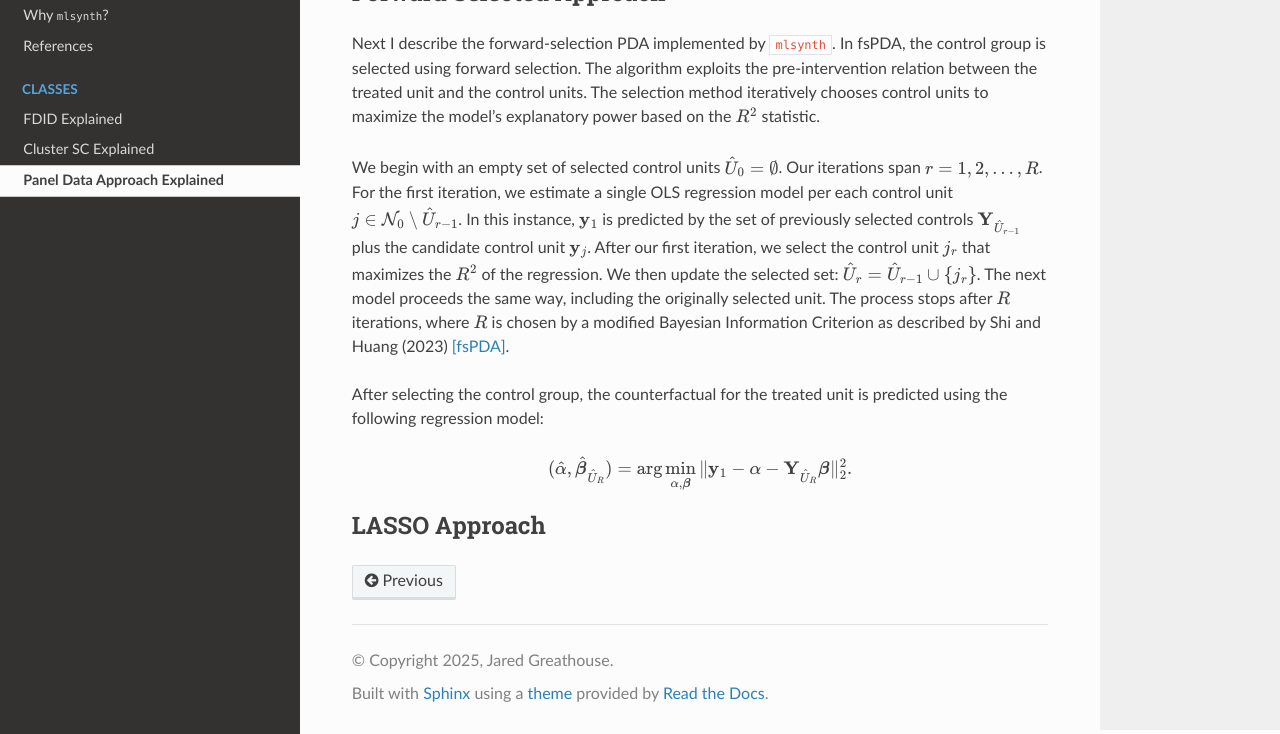
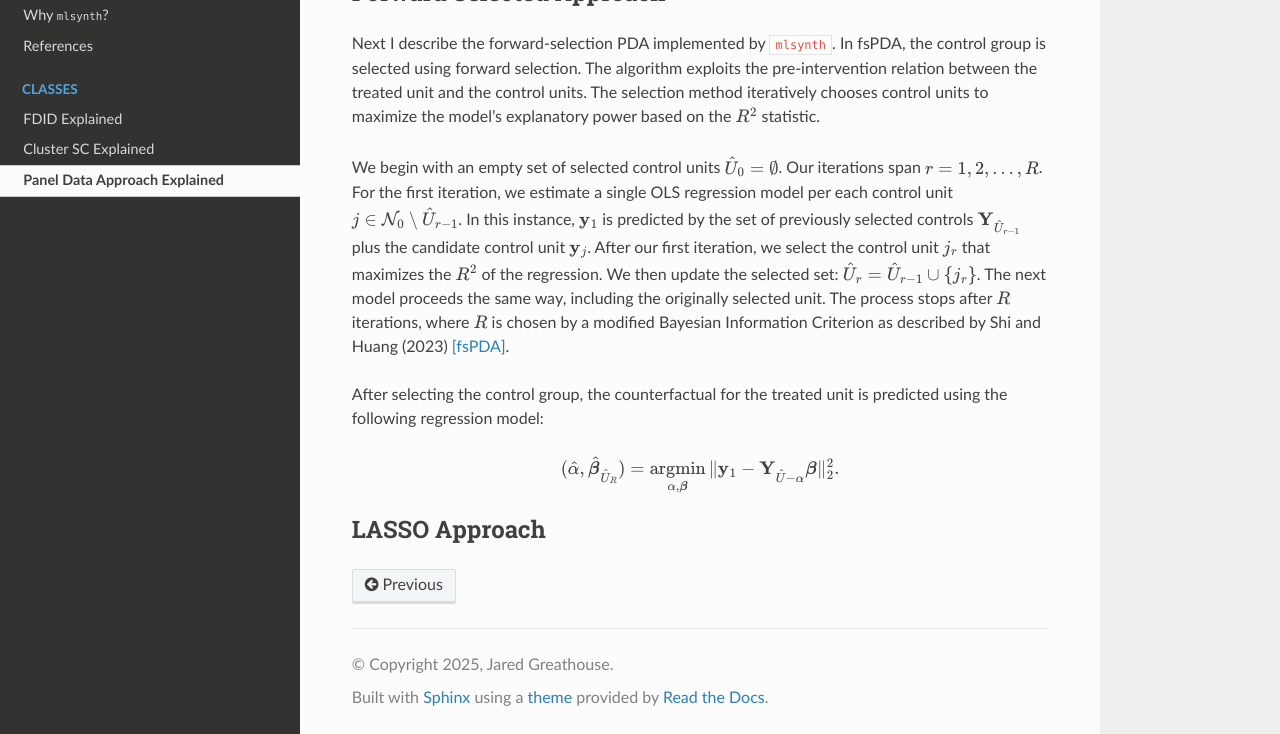
Before and after one commit to jgreathouse9/mlsynth, a Sphinx documentation site: the page built from docs/pda.rst, in a window 1280 px wide and 900 px high, scrolled down 4106 px, cut to the strip 166-900 px from the top of the window. Built offline with Sphinx 7.4.7 and the Read the Docs theme 3.1.0, drawn with Linux system fonts in a browser that asks for light colours; pages that are not in the unit, such as notebooks, are missing from menus.

Commit message:
Update pda.rst

```diff
--- a/docs/pda.rst
+++ b/docs/pda.rst
@@ -152,8 +152,8 @@ After selecting the control group, the counterfactual for the treated unit is pr
 
 .. math::
 
-    (\hat{\alpha}, \hat{\boldsymbol{\beta}}_{\hat{U}_R}) = \arg\min_{\alpha, \boldsymbol{\beta}}
-    \|\mathbf{y}_1 - \alpha - \mathbf{Y}_{\hat{U}_R} \boldsymbol{\beta}\|_2^2.
+    (\hat{\alpha}, \hat{\boldsymbol{\beta}}_{\hat{U}_R}) = \operatorname*{argmin}_{\alpha, \boldsymbol{\beta}}
+    \|\mathbf{y}_1 - \mathbf{Y}_{\hat{U}- \alpha} \boldsymbol{\beta}\|_2^2.
 
 
 LASSO Approach
```
